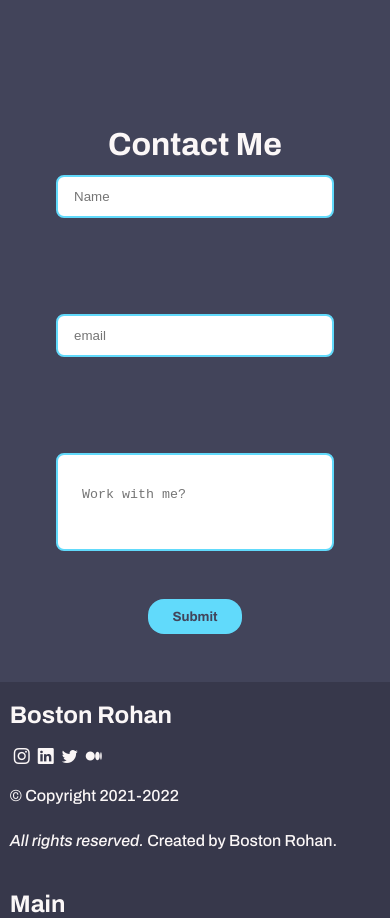
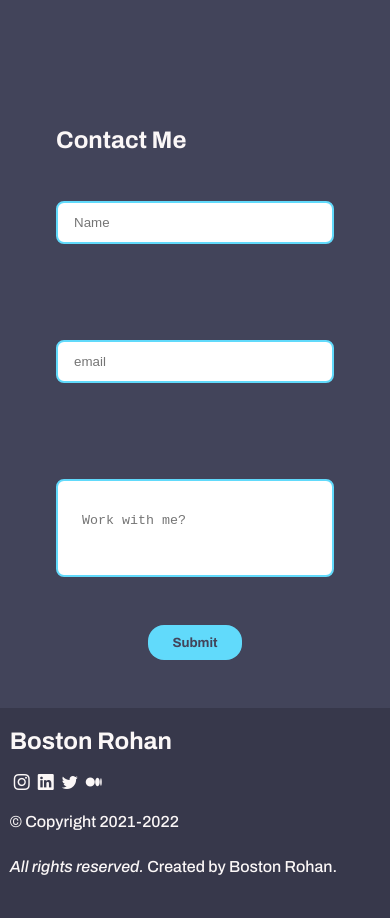
Before and after one commit to BostonRohan/portfolio, a Next.js app: page / in a window 390 px wide. Shown: the part 4980-5898 px from the top of the page. Built offline with nearby package versions, Linux system fonts and the light colour scheme; no server answers.

Commit message:
init commit

```diff
--- a/styles/contact.module.css
+++ b/styles/contact.module.css
@@ -1,8 +1,6 @@
 .h1 {
-  align-self: flex-start;
-  margin: auto 9.5rem;
-  position: absolute;
-  font-size: 2em !important;
+  width: 75%;
+  margin: 0;
 }
 .section {
   display: flex;
@@ -42,19 +40,3 @@
   justify-self: start;
   font-family: var(--ff-primary);
 }
-@media screen and (max-width: 80em) {
-  .img {
-    width: 75%;
-    height: 90%;
-    margin: auto;
-  }
-  .h1 {
-    margin: 0 auto;
-    align-self: center;
-  }
-}
-@media screen and (max-width: 40em) {
-  .img {
-    display: none;
-  }
-}
--- a/views/contact.jsx
+++ b/views/contact.jsx
@@ -25,13 +25,6 @@ function Contact() {
   return (
     <div className="Contact">
       <section className={styles.section}>
-        <img
-          className={styles.img}
-          width="600"
-          height="800"
-          src={`https://maps.geoapify.com/v1/staticmap?style=positron-blue&width=600&height=800&center=lonlat:-122.81638,38.547133&zoom=12.4&pitch=33&marker=lonlat:-122.81436621391315,38.54646663084179;color:%2342445a;size:medium&apiKey=${process.env.REACT_APP_SECRET}`}
-          alt="map"
-        />
         <form className={styles.form} ref={form} onSubmit={handleSubmit}>
           <h1 className={styles.h1}>Contact Me</h1>
           {error && (
```
Also changed, not shown: public/index.html (deleted, +0 -15 lines), 1 other file (tests, documents, lock files or other folders).
